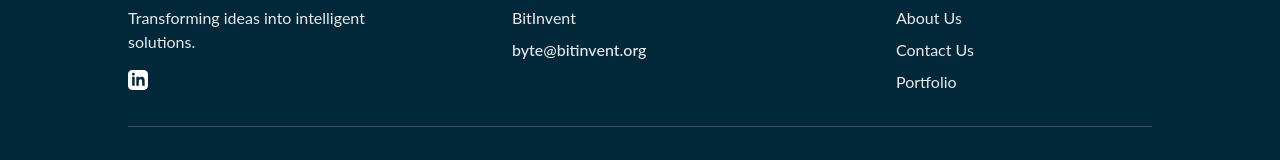
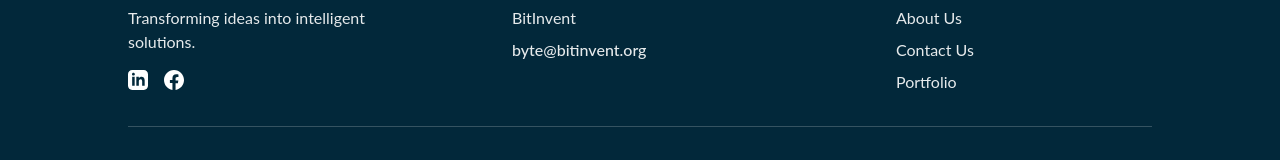
Before and after one commit to sohail2637/bitinvent-web, a Next.js app: page /tech-stack in a window 1280 px wide. Shown: the part 1876-2036 px from the top of the page. Built offline with nearby package versions, Linux system fonts and the light colour scheme.

Commit message:
added facebook link in footer

```diff
--- a/src/app/components/Footer/Footer.jsx
+++ b/src/app/components/Footer/Footer.jsx
@@ -83,11 +83,34 @@ const Footer = () => {
               <p className="text-white/90 hover:text-white transition-colors">
                 Transforming ideas into intelligent solutions.
               </p>
+              <div className="flex justify-start flex-row gap-2">
+
               <a href="https://www.linkedin.com/company/bitinvent/?viewAsMember=true" className="hover:text-white transition-colors flex items-center">
                 <svg className="w-5 h-5 mr-2" fill="currentColor" viewBox="0 0 24 24" aria-hidden="true">
                   <path fillRule="evenodd" d="M19 0h-14c-2.761 0-5 2.239-5 5v14c0 2.761 2.239 5 5 5h14c2.762 0 5-2.239 5-5v-14c0-2.761-2.238-5-5-5zm-11 19h-3v-11h3v11zm-1.5-12.268c-.966 0-1.75-.79-1.75-1.764s.784-1.764 1.75-1.764 1.75.79 1.75 1.764-.783 1.764-1.75 1.764zm13.5 12.268h-3v-5.604c0-3.368-4-3.113-4 0v5.604h-3v-11h3v1.765c1.396-2.586 7-2.777 7 2.476v6.759z" clipRule="evenodd" />
                 </svg>
               </a>
+              <a
+                href="https://www.facebook.com/profile.php?id=61579924839704&sk=about"
+                className="hover:text-white transition-colors flex items-center"
+                target="_blank"
+                rel="noopener noreferrer"
+              >
+                <svg
+                  className="w-5 h-5 mr-2"
+                  fill="currentColor"
+                  viewBox="0 0 24 24"
+                  aria-hidden="true"
+                >
+                  <path
+                    fillRule="evenodd"
+                    clipRule="evenodd"
+                    d="M24 12.073C24 5.405 18.627 0 12 0S0 5.405 0 12.073c0 6.018 4.388 11.02 10.125 11.927v-8.437H7.078v-3.49h3.047V9.845c0-3.007 1.793-4.668 4.533-4.668 1.312 0 2.686.236 2.686.236v2.953h-1.513c-1.494 0-1.953.931-1.953 1.887v2.257h3.328l-.532 3.49h-2.796V24c5.737-.907 10.125-5.909 10.125-11.927z"
+                  />
+                </svg>
+              </a>
+
+              </div>
             </div>
 
             {/* Pakistan address */}
--- a/src/app/components/Home/Home.jsx
+++ b/src/app/components/Home/Home.jsx
@@ -107,10 +107,10 @@ const Home = () => {
           </p>
           <div className="md:text-[20px] text[18px] font-[300] md:leading-7 flex flex-col gap-8 text-[#3a3a3a]">
             <motion.span variants={itemVariants}>
-              BitInvent is a seasoned software and IoT solutions company with five years of experience, boasting a portfolio of over 100 international clients. Renowned for our technical expertise, effective communication, and exceptional project management, we deliver innovative IT solutions at competitive prices. Our agile approach allows us to handle projects of all sizes efficiently.
+              BitInvent is a seasoned software and IoT solutions company with five years of experiences. Renowned for our technical expertise, effective communication, and exceptional project management, we deliver innovative IT solutions at competitive prices. Our agile approach allows us to handle projects of all sizes efficiently.
             </motion.span>
             <motion.span variants={itemVariants}>
-              With an average customer retention rate of five years, our business model blends management and customer care with software development by our team of 70+ engineers based in Faisalabad, Pakistan.
+              With an average customer retention rate of five years, our business model blends management and customer care with software development by our team of 50+ engineers based in Faisalabad, Pakistan.
             </motion.span>
           </div>
 
```
Lines whose indentation alone changed are shown as unchanged.
